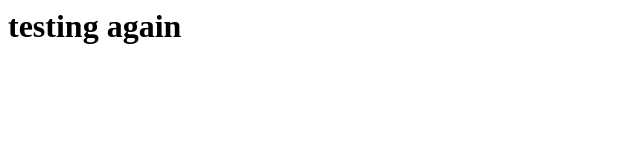
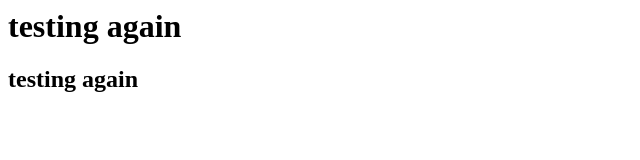
Before and after one commit to MichaelGlenn123/glenn-test, a plain HTML site: page index.html in a window 1280 px wide. Shown: the whole page, without its empty margins (0-640 px from the left). Drawn offline with Linux system fonts and the light colour scheme.

Commit message:
Update index.html

```diff
--- a/index.html
+++ b/index.html
@@ -1 +1,2 @@
 <h1> testing again </h1>
+<h2> testing again </h2>
```
